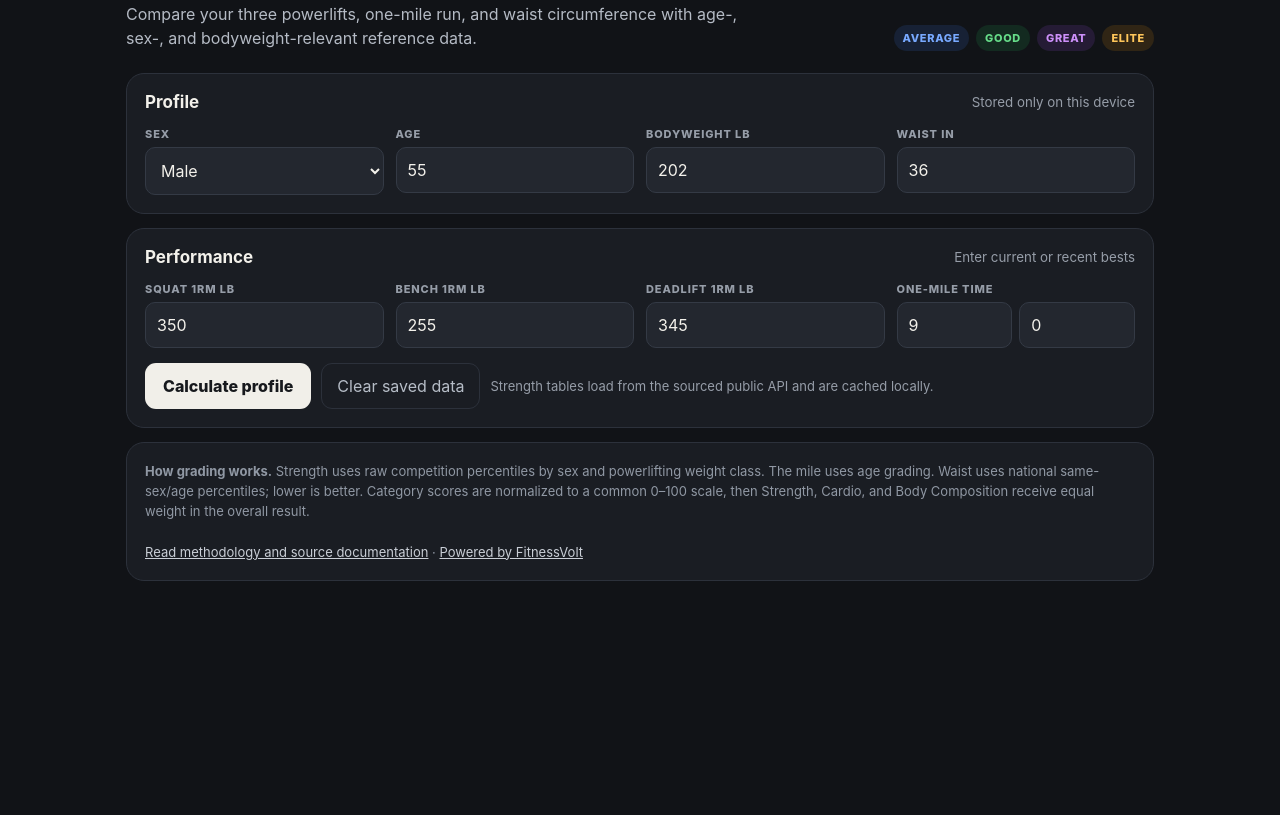
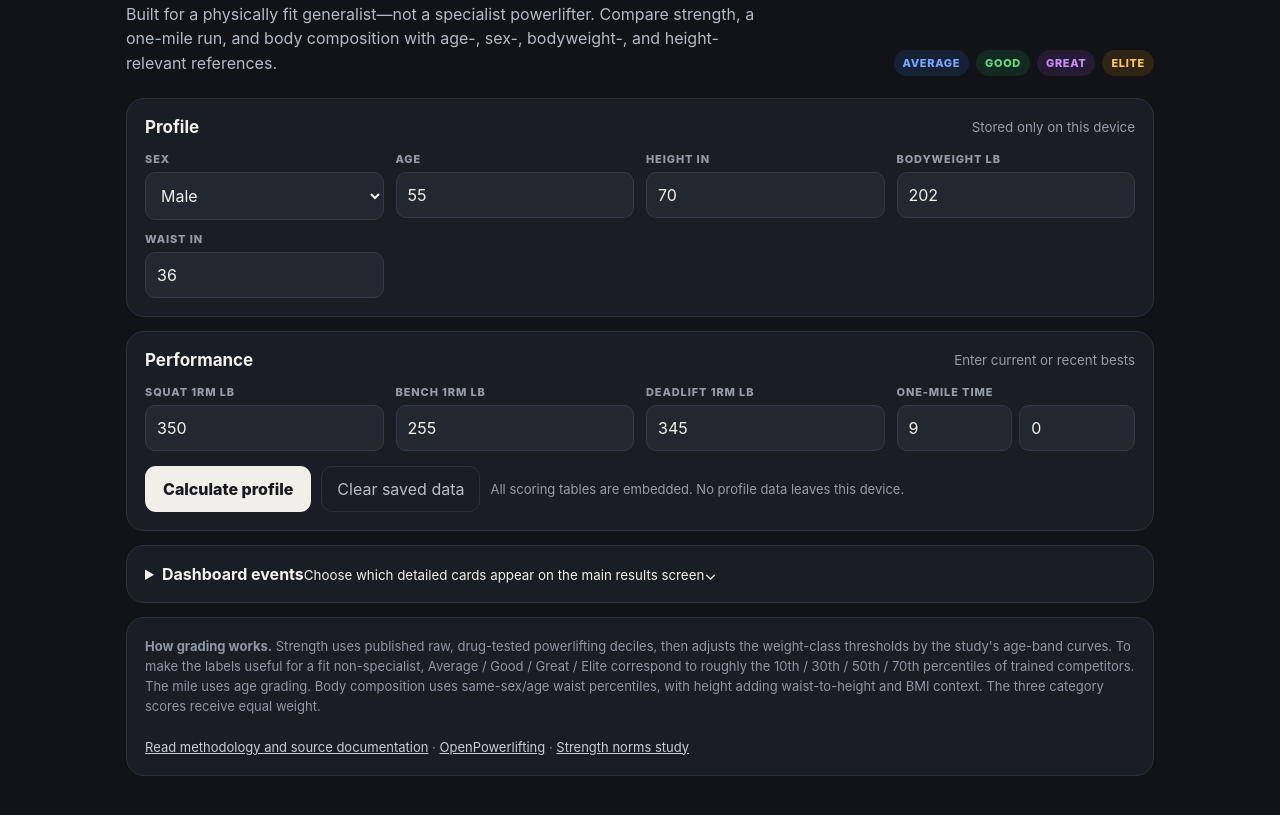
Before and after one commit to Alterx3509/Plateloader, a plain HTML site: page performance-grader/index.html in a window 1280 px wide. Shown: the part 257-1072 px from the top of the page. Before the commit the page ends 918 px from the top, so only its background shows below. Drawn offline with Linux system fonts and the light colour scheme.

Commit message:
Add height and dashboard event selection

```diff
--- a/performance-grader/index.html
+++ b/performance-grader/index.html
@@ -24,7 +24,7 @@
     <div>
       <div class="eyebrow">Performance Profile</div>
       <h1>Know where<br>you stand.</h1>
-      <p>Compare your three powerlifts, one-mile run, and waist circumference with age-, sex-, and bodyweight-relevant reference data.</p>
+      <p>Built for a physically fit generalist—not a specialist powerlifter. Compare strength, a one-mile run, and body composition with age-, sex-, bodyweight-, and height-relevant references.</p>
     </div>
     <div class="legend" aria-label="Grade legend">
       <span style="background:#3b82f622;color:#78a9ff">Average</span>
@@ -36,11 +36,12 @@
 
   <section class="panel">
     <div class="panel-title"><h2>Profile</h2><small>Stored only on this device</small></div>
-    <div class="form-grid">
+    <div class="form-grid profile-grid">
       <div class="field"><label for="sex">Sex</label><select id="sex"><option value="male">Male</option><option value="female">Female</option></select></div>
       <div class="field"><label for="age">Age</label><input id="age" type="number" min="18" max="100" step="1" value="55"></div>
+      <div class="field"><label for="height">Height <span class="lengthUnit">in</span></label><input id="height" type="number" min="1" step="0.1" value="70"></div>
       <div class="field"><label for="weight">Bodyweight <span class="weightUnit">lb</span></label><input id="weight" type="number" min="1" step="0.1" value="202"></div>
-      <div class="field"><label for="waist">Waist <span class="waistUnit">in</span></label><input id="waist" type="number" min="1" step="0.1" value="36"></div>
+      <div class="field"><label for="waist">Waist <span class="lengthUnit">in</span></label><input id="waist" type="number" min="1" step="0.1" value="36"></div>
     </div>
   </section>
 
@@ -55,26 +56,33 @@
     <div class="action-row">
       <button class="primary" id="calculateBtn" type="button">Calculate profile</button>
       <button class="secondary" id="clearBtn" type="button">Clear saved data</button>
-      <span class="status" id="status">Strength tables load from the sourced public API and are cached locally.</span>
+      <span class="status" id="status">All scoring tables are embedded. No profile data leaves this device.</span>
     </div>
   </section>
 
+  <details class="panel dashboard-panel">
+    <summary><span><b>Dashboard events</b><small>Choose which detailed cards appear on the main results screen</small></span><span class="summary-arrow">⌄</span></summary>
+    <div id="testPicker" class="test-picker"></div>
+    <p class="picker-note">This is the foundation for the future 20–30-test catalog. New tests can be added to the registry and pinned here without redesigning the dashboard.</p>
+  </details>
+
   <div id="results" class="hidden">
     <section class="summary">
-      <div class="score-card overall"><div class="score-label">Overall performance</div><div class="score-num" id="overallScore">—</div><div id="overallGrade"></div></div>
-      <div class="score-card"><div class="score-label">Strength</div><div class="score-num" id="strengthScore">—</div><div id="strengthGrade"></div></div>
-      <div class="score-card"><div class="score-label">Cardio</div><div class="score-num" id="cardioScore">—</div><div id="cardioGrade"></div></div>
-      <div class="score-card"><div class="score-label">Body composition</div><div class="score-num" id="bodyScore">—</div><div id="bodyGrade"></div></div>
+      <div class="score-card overall"><div class="score-label">Overall performance</div><div class="score-num" id="overallScore">—</div><div id="overallGrade"></div><div class="score-sub" id="overallSub"></div></div>
+      <div class="score-card"><div class="score-label">Strength</div><div class="score-num" id="strengthScore">—</div><div id="strengthGrade"></div><div class="score-sub" id="strengthSub"></div></div>
+      <div class="score-card"><div class="score-label">Cardio</div><div class="score-num" id="cardioScore">—</div><div id="cardioGrade"></div><div class="score-sub" id="cardioSub"></div></div>
+      <div class="score-card"><div class="score-label">Body composition</div><div class="score-num" id="bodyScore">—</div><div id="bodyGrade"></div><div class="score-sub" id="bodySub"></div></div>
     </section>
     <div id="healthNotice" class="notice hidden"></div>
     <section class="events" id="eventGrid"></section>
   </div>
 
   <section class="panel sources">
-    <b>How grading works.</b> Strength uses raw competition percentiles by sex and powerlifting weight class. The mile uses age grading. Waist uses national same-sex/age percentiles; lower is better. Category scores are normalized to a common 0–100 scale, then Strength, Cardio, and Body Composition receive equal weight in the overall result.
+    <b>How grading works.</b> Strength uses published raw, drug-tested powerlifting deciles, then adjusts the weight-class thresholds by the study's age-band curves. To make the labels useful for a fit non-specialist, Average / Good / Great / Elite correspond to roughly the 10th / 30th / 50th / 70th percentiles of trained competitors. The mile uses age grading. Body composition uses same-sex/age waist percentiles, with height adding waist-to-height and BMI context. The three category scores receive equal weight.
     <br><br>
     <a href="SOURCES.md">Read methodology and source documentation</a> ·
-    <a href="https://fitnessvolt.com/strength-standards/" target="_blank" rel="noopener">Powered by FitnessVolt</a>
+    <a href="https://www.openpowerlifting.org/" target="_blank" rel="noopener">OpenPowerlifting</a> ·
+    <a href="https://doi.org/10.1016/j.jsams.2024.07.005" target="_blank" rel="noopener">Strength norms study</a>
   </section>
 </div>
 <script src="app.js"></script>
```
